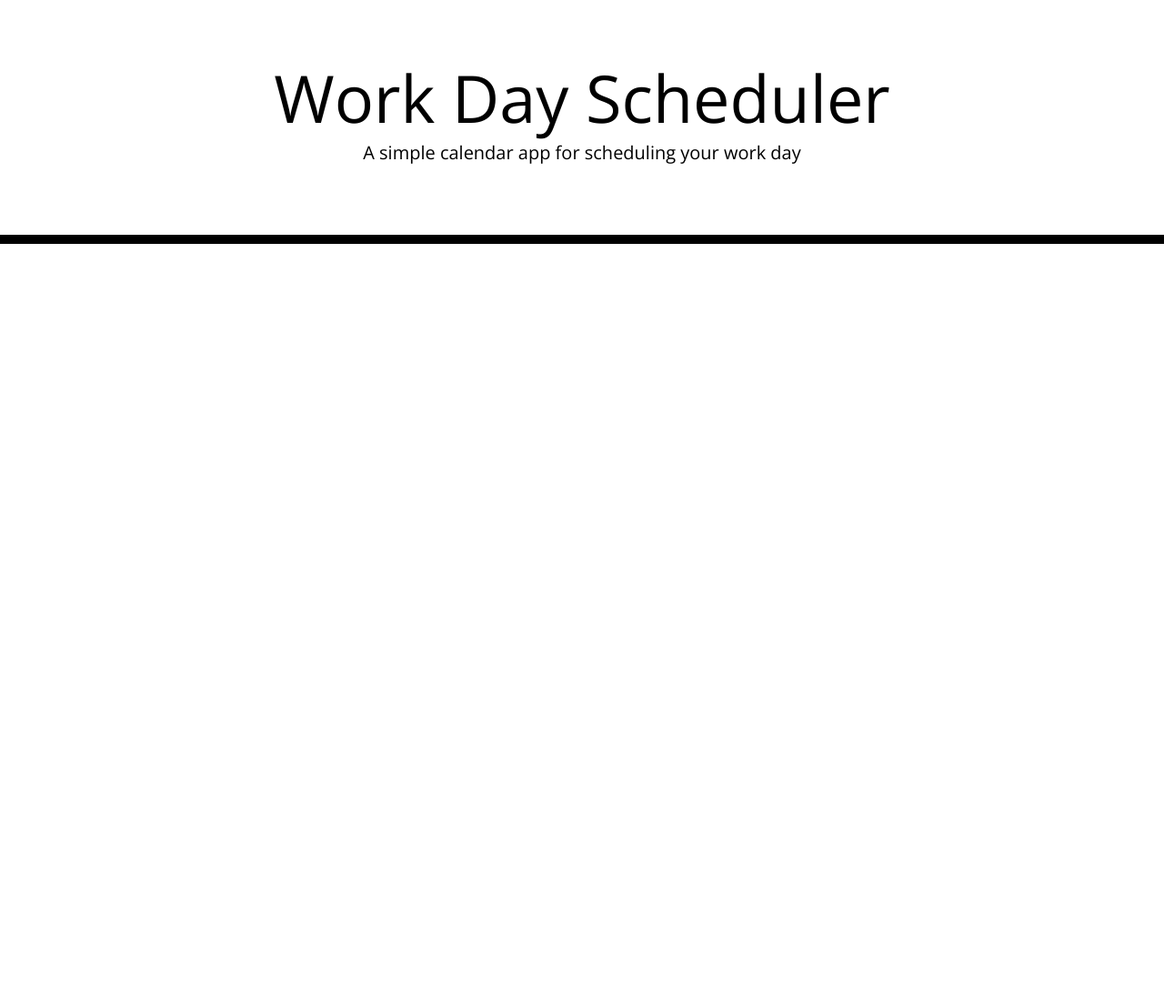
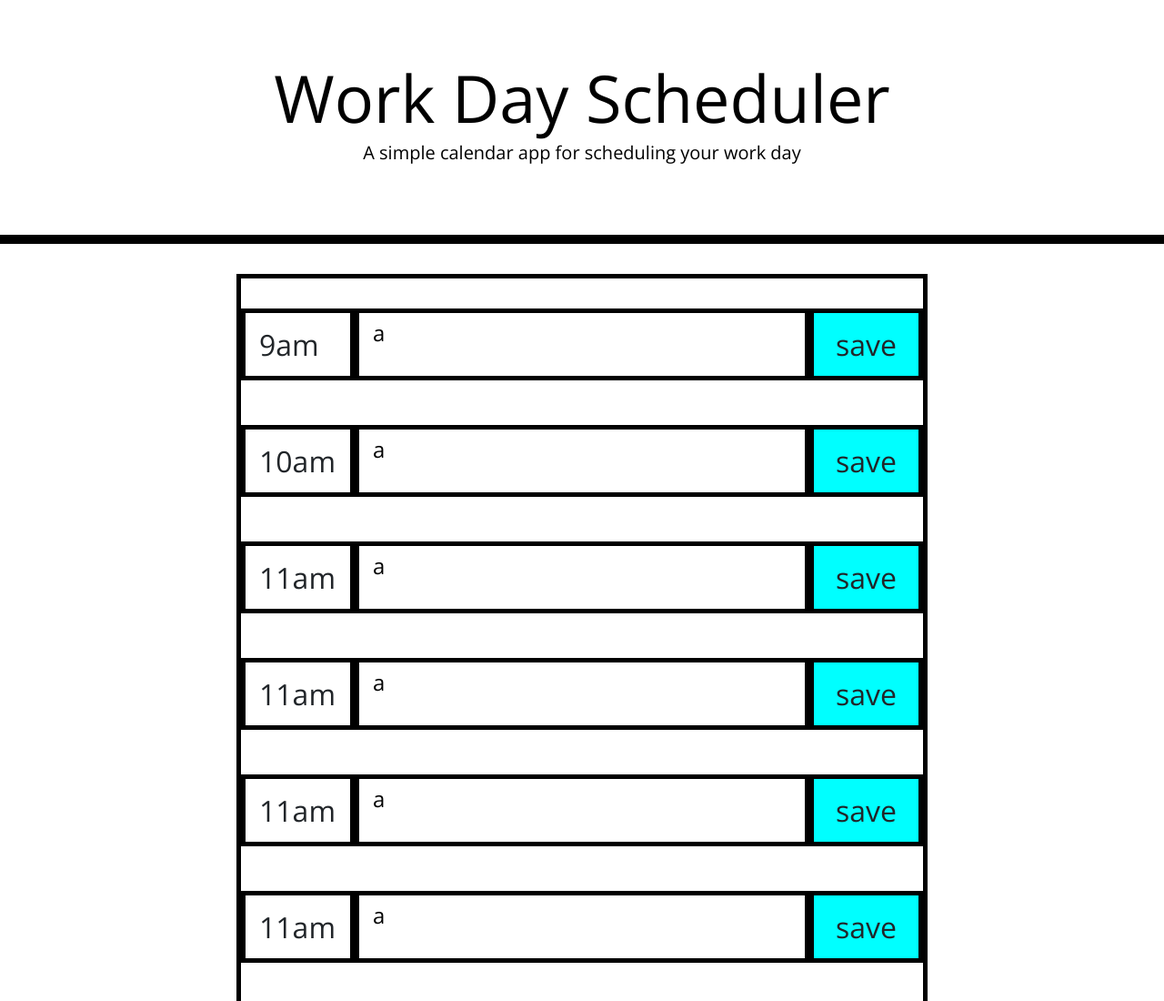
Before and after one commit to Tonyzyt9947/WorkDayScheduler, a plain HTML site: page index.html in a window 1280 px wide. Shown: the top 1100 px of the page at 91% size. Before the commit the page ends 800 px from the top, so only its background shows below. Drawn offline with nearby package versions, Linux system fonts and the light colour scheme.

Commit message:
page layout

```diff
--- a/index.html
+++ b/index.html
@@ -29,9 +29,66 @@
       <p id="currentDay" class="lead"></p>
     </header>
     <div class="container">
-      <!-- Timeblocks go here -->
+      <div class="row">
+        <div class="col-8 offset-2 box textcenter">
+          <div class="row">
+            <p class="col-2 box hourText">9am</p>
+            <textarea rows="1" class="col-8 box eventText">a</textarea>
+            <p class="col-2 box save">save</p>
+          </div>
+
+          <div class="row">
+            <p class="col-2 box hourText">10am</p>
+            <textarea rows="1" class="col-8 box eventText">a</textarea>
+            <p class="col-2 box save">save</p>
+          </div>
+
+          <div class="row">
+            <p class="col-2 box hourText">11am</p>
+            <textarea rows="1" class="col-8 box eventText">a</textarea>
+            <p class="col-2 box save">save</p>
+          </div>
+
+          <div class="row">
+            <p class="col-2 box hourText">11am</p>
+            <textarea rows="1" class="col-8 box eventText">a</textarea>
+            <p class="col-2 box save">save</p>
+          </div>
+
+          <div class="row">
+            <p class="col-2 box hourText">11am</p>
+            <textarea rows="1" class="col-8 box eventText">a</textarea>
+            <p class="col-2 box save">save</p>
+          </div>
+
+          <div class="row">
+            <p class="col-2 box hourText">11am</p>
+            <textarea rows="1" class="col-8 box eventText">a</textarea>
+            <p class="col-2 box save">save</p>
+          </div>
+
+          <div class="row">
+            <p class="col-2 box hourText">11am</p>
+            <textarea rows="1" class="col-8 box eventText">a</textarea>
+            <p class="col-2 box save">save</p>
+          </div>
+
+          <div class="row">
+            <p class="col-2 box hourText">11am</p>
+            <textarea rows="1" class="col-8 box eventText">a</textarea>
+            <p class="col-2 box save">save</p>
+          </div>
+
+          <div class="row">
+            <p class="col-2 box hourText">11am</p>
+            <textarea rows="1" class="col-8 box eventText">a</textarea>
+            <p class="col-2 box save">save</p>
+          </div>
+
+        </div>
+
     </div>
-
+    <script src="./script.js"></script>
     <script src="https://cdnjs.cloudflare.com/ajax/libs/jquery/3.2.1/jquery.min.js"></script>
     <script src="https://cdnjs.cloudflare.com/ajax/libs/moment.js/2.24.0/moment.min.js"></script>
   </body>
--- /dev/null
+++ b/script.js
@@ -0,0 +1,31 @@
+// var eventText=document.getElementsByClassName("eventText")
+var saveBtn = document.getElementsByClassName("save")
+
+
+
+
+function save() {
+
+    var eventText=document.getElementsByClassName("eventText")
+
+    for (i=0;i<eventText.length;i++){
+        console.log(eventText[i].value)
+        localStorage.setItem("Event"+i, JSON.stringify(eventText[i].value))
+
+    }
+
+
+}
+
+function display() {
+
+    var eventText=document.getElementsByClassName("eventText")
+
+    for (i=0;i<9;i++){
+        eventText[i].value=JSON.parse(localStorage.getItem("Event"+i))
+        console.log(JSON.parse(localStorage.getItem("Event"+i)))
+    }
+}
+
+save()
+display()
--- a/style.css
+++ b/style.css
@@ -69,3 +69,33 @@ textarea{
   font-size: 20px;
   transition: all .3s ease-in-out;
 }
+
+.box {
+  border: #000000 solid 5px;
+
+}
+
+.hourText{
+  background-color: white;
+  text-align: center;
+  font-size: 200%;
+  display: flex;
+  align-items: center;
+  height: 100%;
+
+}
+
+.eventText{
+  font-size: 150%;
+  display: flex;
+  align-items: center;
+  height: 100%;
+}
+.save{
+  background-color: cyan;
+  font-size: 200%;
+  display: flex;
+  justify-content: center;
+  align-items: center;
+  height: 100%;
+}
```
